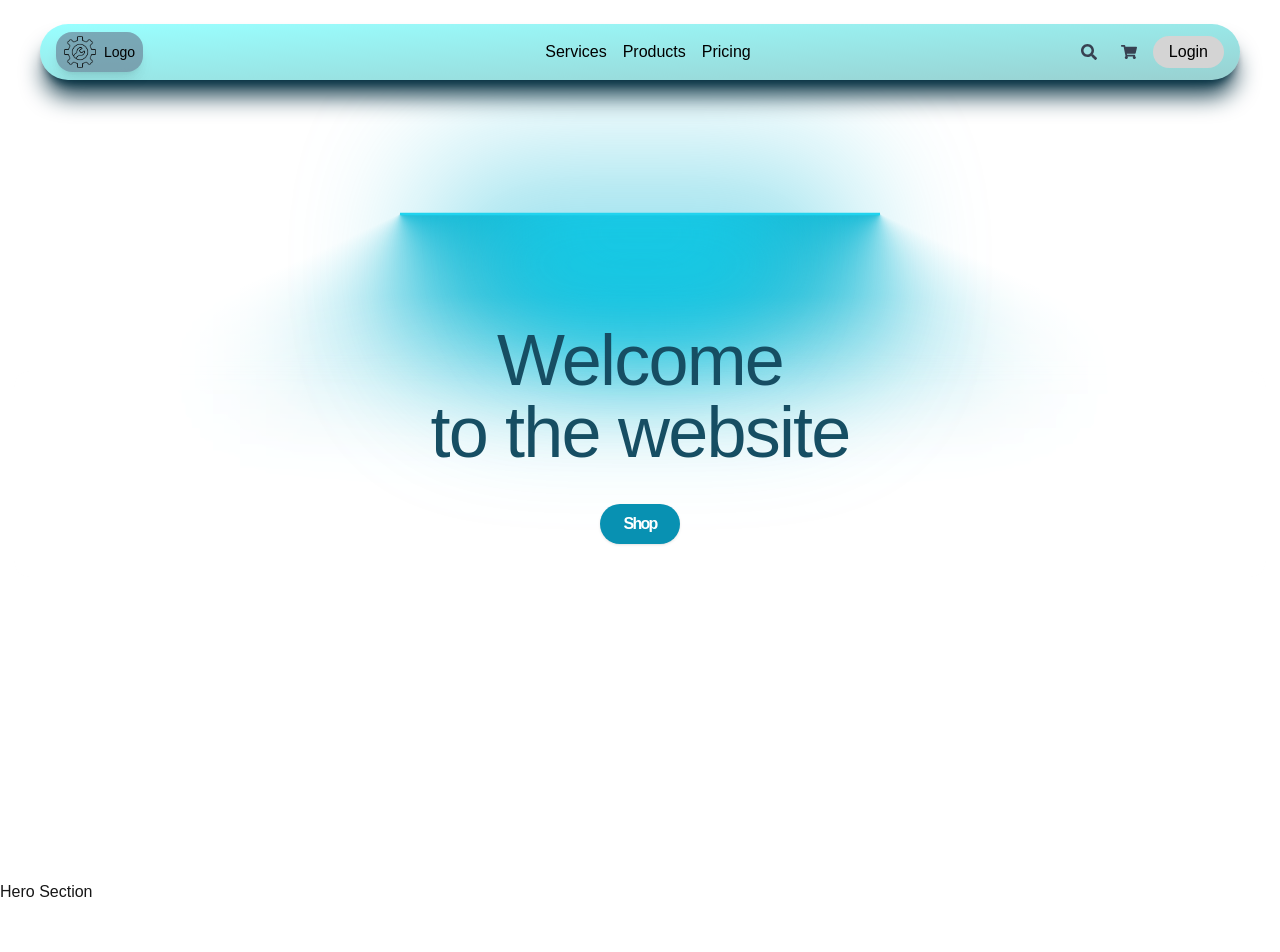
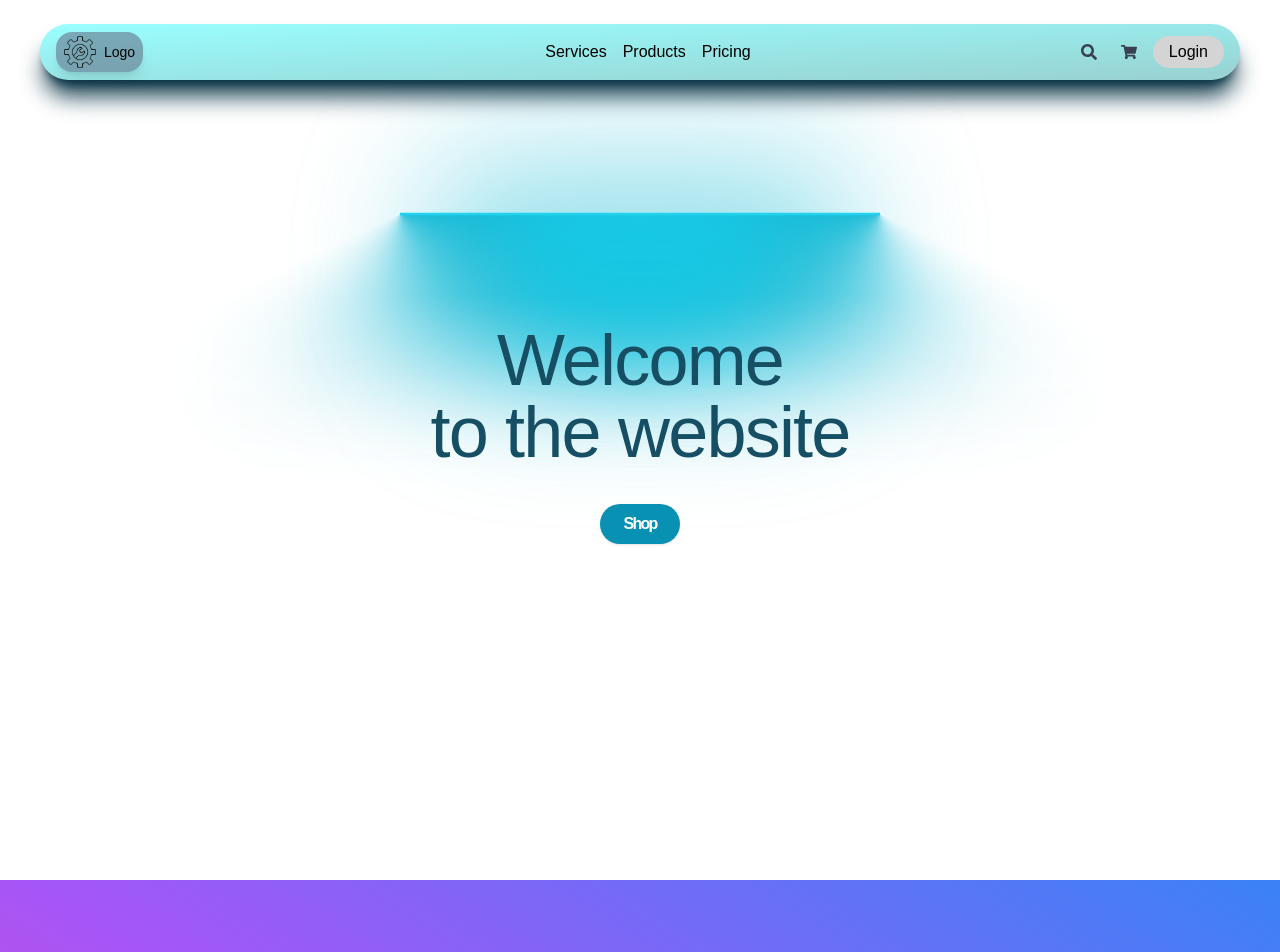
Before and after one commit to sivavarunan/ecommerce-website, a Next.js app: page /pages/MainPage in a window 1280 px wide. Shown: the top 952 px of the page. Before the commit the page ends 904 px from the top, so only its background shows below. Built offline with nearby package versions, Linux system fonts and the light colour scheme.

Commit message:
added basic styles and text to hero section

```diff
--- a/src/app/pages/MainPage/heroSection.tsx
+++ b/src/app/pages/MainPage/heroSection.tsx
@@ -2,10 +2,12 @@ import React from "react";
 
 const HeroSection = () => {
     return(
-        <div>
-            <h1>Hero Section</h1>
+        <div className="bg-gradient-to-bl from-blue-500 via-purple-500 to-pink-500 h-screen flex items-center justify-center">
+            <h1 className="text-white text-5xl font-bold">
+                Welcome to the Hero Section
+            </h1>
         </div>
-    )
+    );
 }
 
 export default HeroSection;
```
